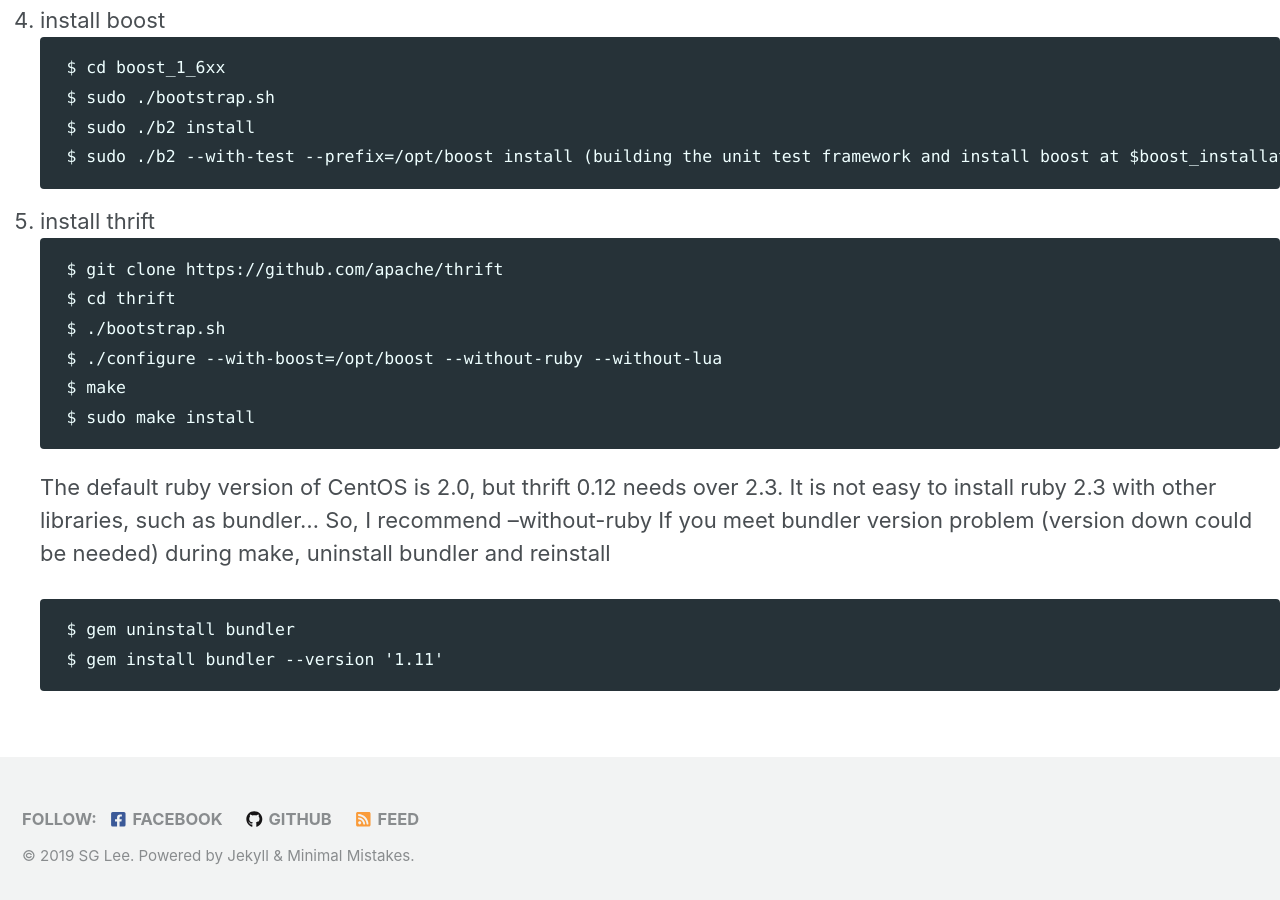
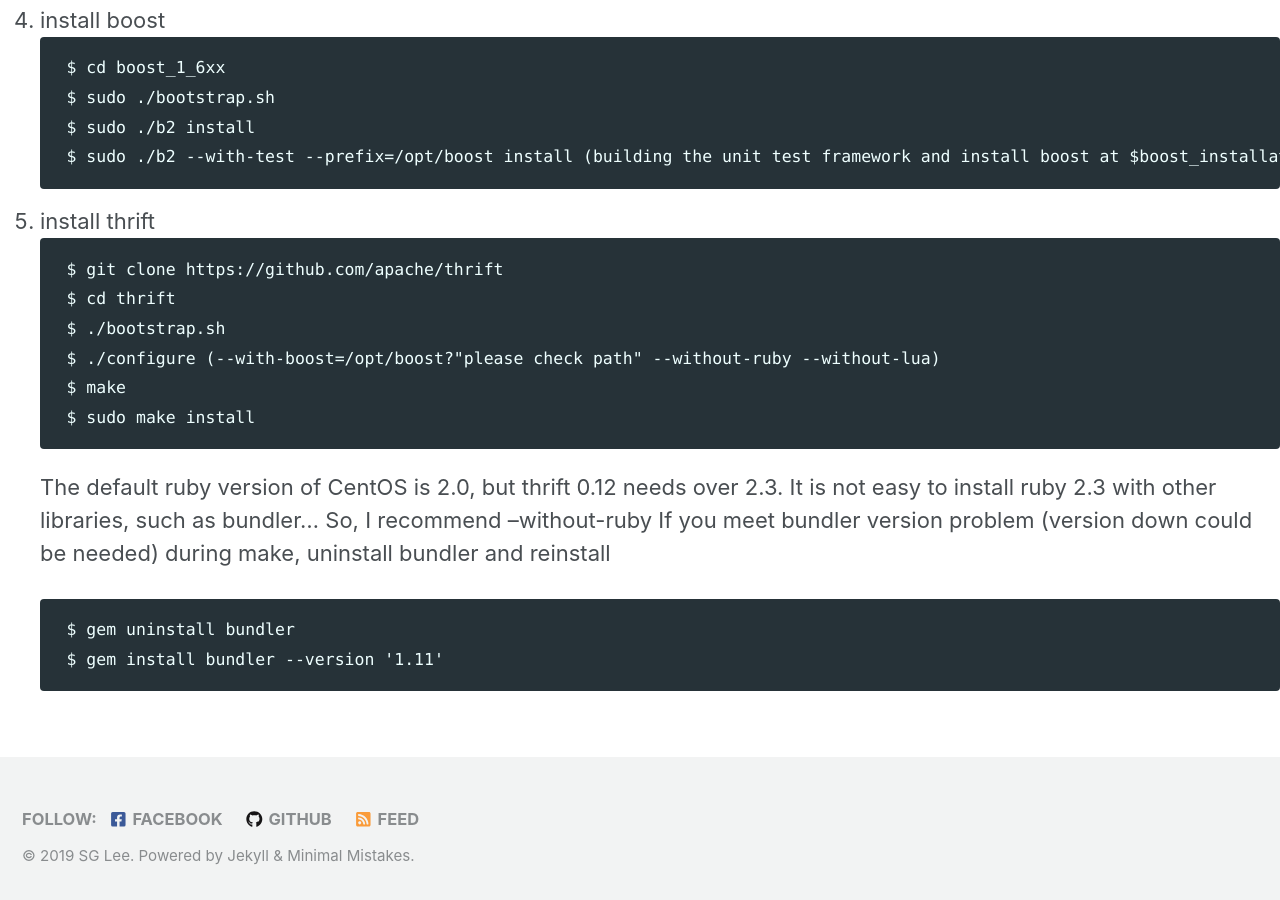
Before and after one commit to sglee-net/sglee-net.github.io, a Jekyll site: the page built from development_environment/dev_environment.md, in a window 1280 px wide and 900 px high, scrolled down 8863 px. Built offline with Jekyll 4.4.1, drawn with Linux system fonts in a browser that asks for light colours; cached includes are drawn as plain includes; nearby versions of some CDN libraries; our own code applies the rules of GitHub Pages for plain Markdown files.

Commit message:
Update dev_environment.md

````diff
--- a/development_environment/dev_environment.md
+++ b/development_environment/dev_environment.md
@@ -288,7 +288,7 @@ LANGUAGE="en_US.UTF-8"
     $ git clone https://github.com/apache/thrift
     $ cd thrift
     $ ./bootstrap.sh
-    $ ./configure --with-boost=/opt/boost --without-ruby --without-lua
+    $ ./configure (--with-boost=/opt/boost?"please check path" --without-ruby --without-lua)
     $ make
     $ sudo make install
     ```
````
